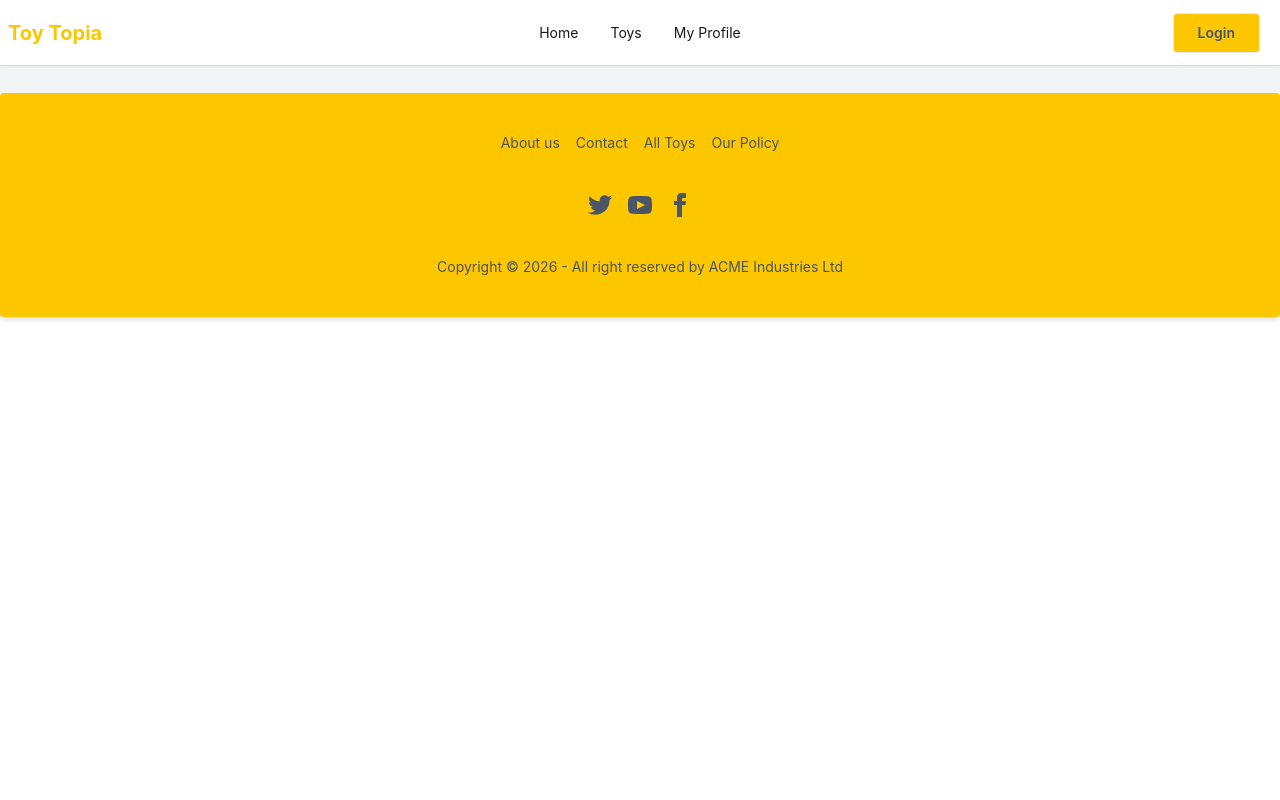
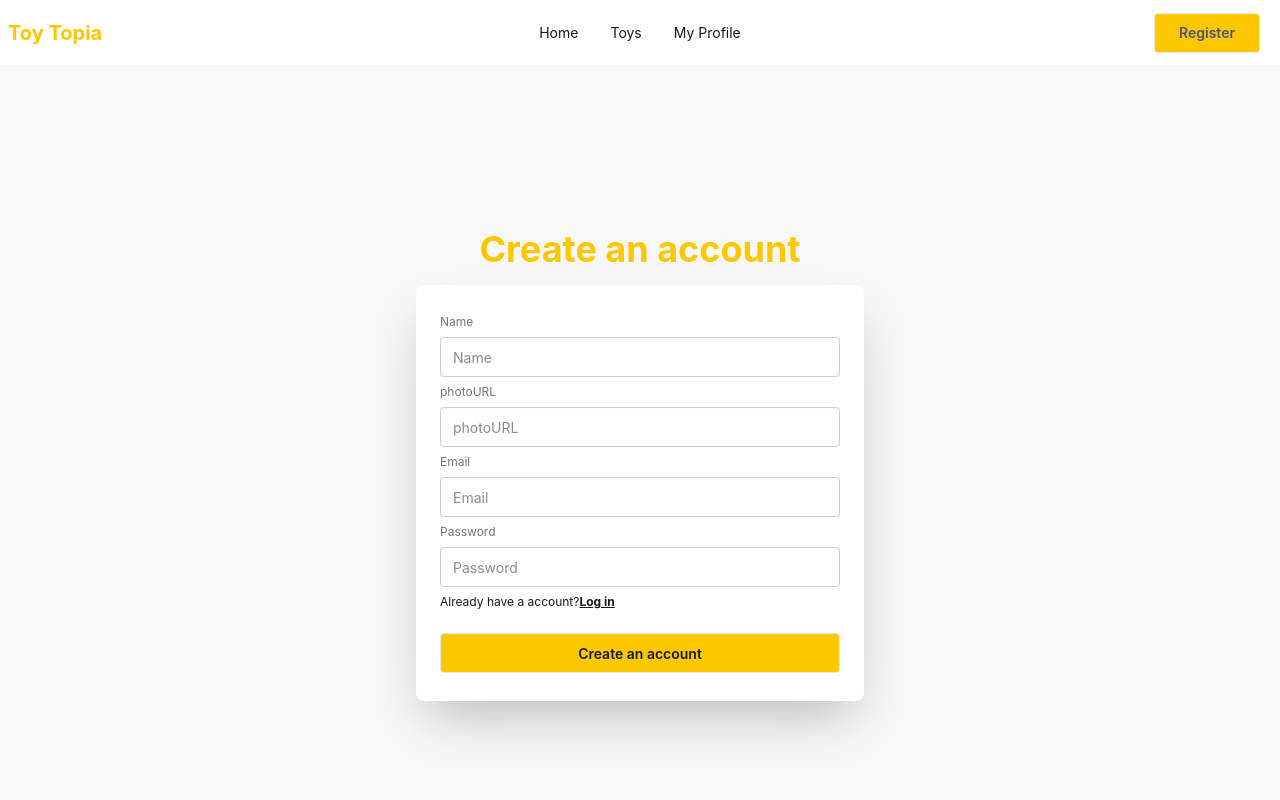
Before and after one commit to gmsojibhosen/toy-topia, a React (Vite) app: page /register in a window 1280 px wide. Shown: the top 800 px of the page. Built offline with nearby package versions, Linux system fonts and the light colour scheme.

Commit message:
add login and register page add

```diff
--- a/src/components/Navbar.jsx
+++ b/src/components/Navbar.jsx
@@ -15,7 +15,7 @@ const Navbar = () => {
         </NavLink>
       </li>
       <li>
-        <NavLink className="hover:bg-yellow-400" to={"/srcprofile"}>
+        <NavLink className="hover:bg-yellow-400" to={"profile"}>
           My Profile
         </NavLink>
       </li>
@@ -75,7 +75,12 @@ const Navbar = () => {
         </div>
         <div className="navbar-end">
           <div className="">
-            <a className="btn px-6 mr-3 bg-yellow-400 text-gray-600">Login</a>
+            <Link
+               to="/register"
+              className="btn px-6 mr-3 bg-yellow-400 text-gray-600"
+            >
+              Register
+            </Link>
           </div>
         </div>
       </div>
--- a/src/pages/Login.jsx
+++ b/src/pages/Login.jsx
@@ -1,11 +1,41 @@
-import React from 'react';
+import React from "react";
+import { Link } from "react-router";
 
 const Login = () => {
-    return (
-        <div>
+  return (
+    <div className="hero bg-base-200 min-h-screen">
+      <div className="hero-content flex-col w-full">
+        <div className="text-center">
+          <h1 className="text-4xl font-bold text-yellow-400">Login now!</h1>
+        </div>
+        <div className="card bg-base-100 w-full max-w-md shrink-0 shadow-2xl">
+          <div className="card-body">
+            <fieldset className="fieldset w-full">
 
+              <label className="label">Email</label>
+              <input
+                name="email"
+                type="email"
+                className="input w-full"
+                placeholder="Email"
+              />
+              <label className="label">Password</label>
+              <input
+                name="password"
+                type="password"
+                className="input w-full"
+                placeholder="Password"
+              />
+              <div>
+                <a className="link link-hover">Forgot password?</a>
+              </div>
+              <button className="btn  mt-4 bg-yellow-400 ">Login</button>
+            </fieldset>
+          </div>
         </div>
-    );
+      </div>
+    </div>
+  );
 };
 
 export default Login;
--- a/src/pages/NotFound.jsx
+++ b/src/pages/NotFound.jsx
@@ -18,7 +18,7 @@ const NotFound = () => {
 
             <Link
               to="/"
-              className="inline-block mt-6 bg-yellow-400 hover:bg-yellow-500 text-black font-semibold px-6 py-3 rounded-full shadow-md transition duration-300"
+              className="inline-block mt-6 bg-yellow-400 hover:bg-yellow-500 text-gray-800 font-semibold px-6 py-3 rounded-full shadow-md transition duration-300"
             >
               Back to Home
             </Link>
--- a/src/pages/Register.jsx
+++ b/src/pages/Register.jsx
@@ -1,11 +1,75 @@
-import React from 'react';
+import React from "react";
+import { Link } from "react-router";
 
 const Register = () => {
-    return (
-        <div>
+  const handleLogin = (e) => {
+    e.preventDefault();
+    const form = e.target;
+    const name = form.name.value;
+    const email = form.email.value;
+    const password = form.password.value;
 
+    console.log(name, email, password);
+  };
+
+  return (
+    <div className="hero bg-base-200 min-h-screen">
+      <div className="hero-content flex-col w-full">
+        <div className="text-center">
+          <h1 className="text-4xl font-bold text-yellow-400">
+            Create an account
+          </h1>
         </div>
-    );
+        <div className="card bg-base-100 w-full max-w-md shrink-0 shadow-2xl">
+          <form onSubmit={handleLogin} className="card-body">
+            <fieldset className="fieldset w-full">
+              <label className="label">Name</label>
+              <input
+                name="name"
+                type="text"
+                className="input w-full"
+                placeholder="Name"
+              />
+
+              <label className="label">photoURL</label>
+              <input
+                name="photo"
+                type="text"
+                className="input w-full"
+                placeholder="photoURL"
+              />
+
+              <label className="label">Email</label>
+              <input
+                name="email"
+                type="email"
+                className="input w-full"
+                placeholder="Email"
+              />
+              <label className="label">Password</label>
+              <input
+                name="password"
+                type="password"
+                className="input w-full"
+                placeholder="Password"
+              />
+              <div>
+                <p>
+                  Already have a account?
+                  <Link to={"/login"} className="font-bold underline">
+                    Log in
+                  </Link>
+                </p>
+              </div>
+              <button className="btn  mt-4 bg-yellow-400 ">
+                Create an account
+              </button>
+            </fieldset>
+          </form>
+        </div>
+      </div>
+    </div>
+  );
 };
 
 export default Register;
--- a/src/routers/Router.jsx
+++ b/src/routers/Router.jsx
@@ -3,6 +3,7 @@ import MainLayout from "../Layouts/MainLayout";
 import NotFound from "../pages/NotFound";
 import Login from "../pages/Login";
 import Register from "../pages/Register";
+
 import Home from "../pages/Home";
 import AllToys from "../components/AllToys";
 import Reviews from "../components/Reviews";
@@ -36,7 +37,6 @@ export const router = createBrowserRouter([
         element: <Reviews />,
         loader: () => fetch("/reviews.json").then((res) => res.json()),
       },
-
     ],
   },
 ]);
```
